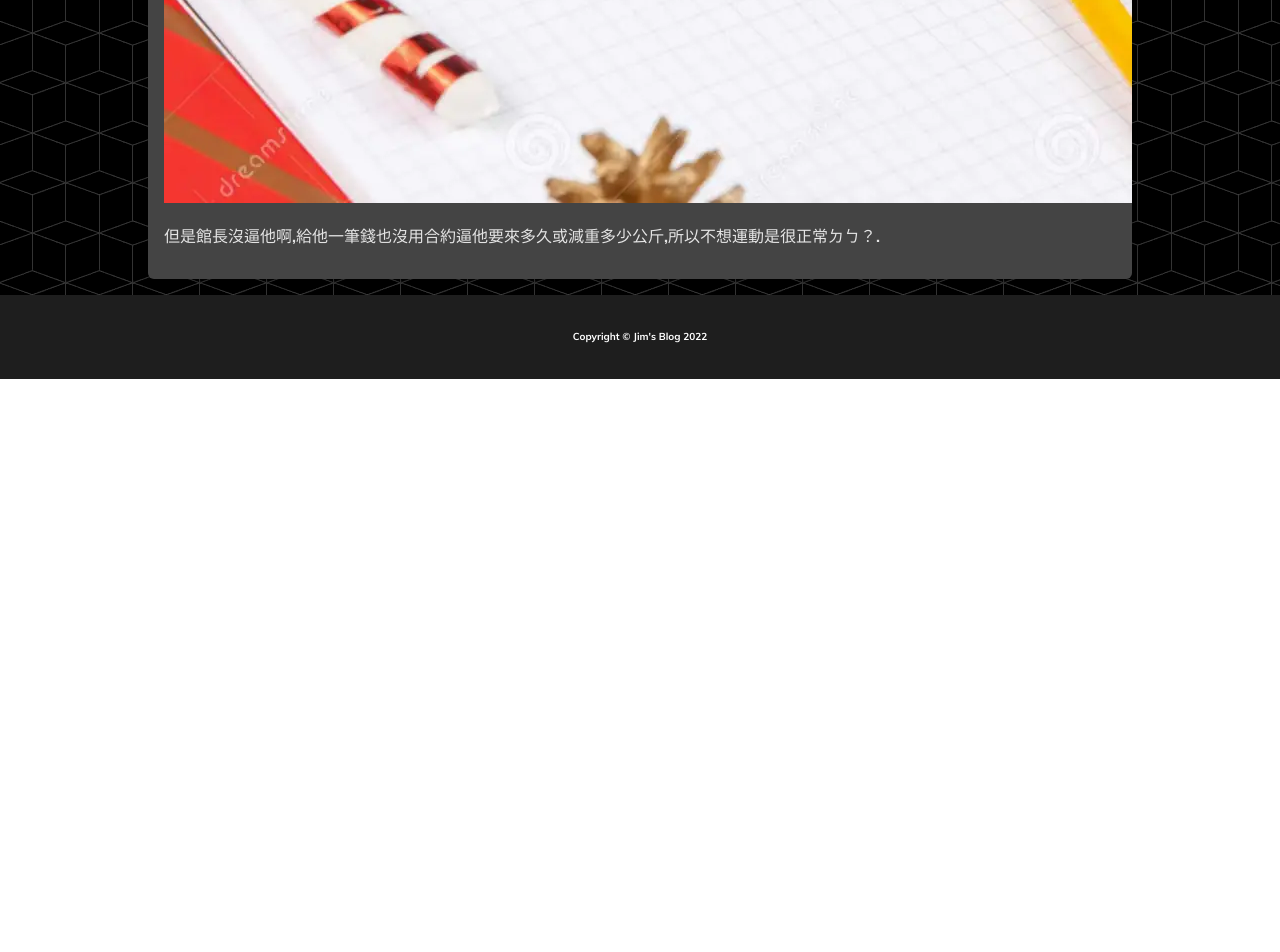
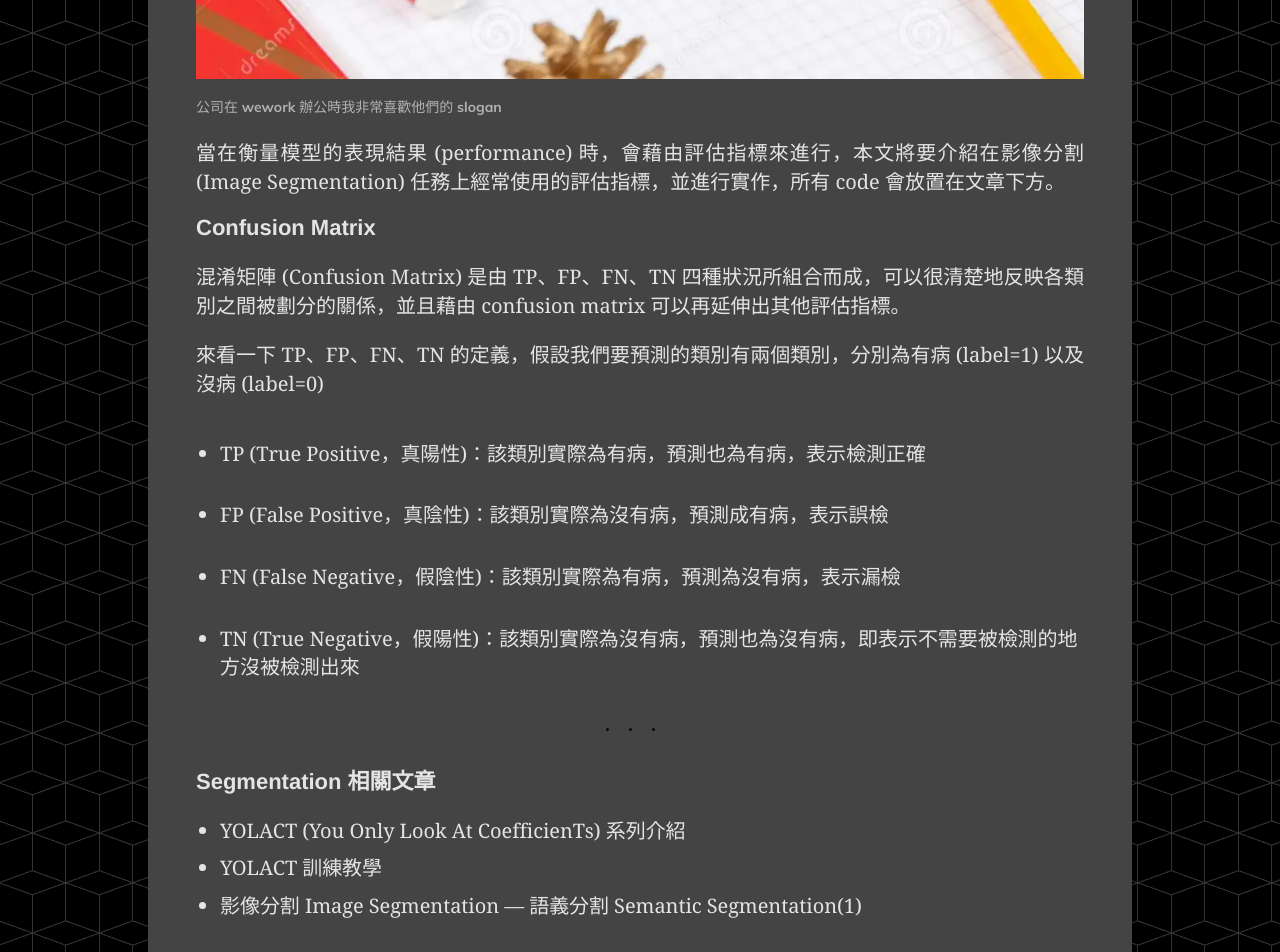
Before and after one commit to jimkk159/Blog, a React (Create React App) app in the folder frontend/: page /blog/1 in a window 1280 px wide. Shown: the part 780-1732 px from the top of the page. Before the commit the page ends 1159 px from the top, so only its background shows below. Built offline with nearby package versions, Linux system fonts and the light colour scheme.

Commit message:
feat:initial PostPage layout

```diff
--- a/frontend/src/Dummy_blogs.js
+++ b/frontend/src/Dummy_blogs.js
@@ -6,10 +6,10 @@
 
 export const Dummy_blogs = [
     {
-      title: "Test title 1",
+      title: "從非本科系到矽谷工程師 — 夢想完成後的學習",
       cover: coverImage1,
       description:
-        "但是館長沒逼他啊,給他一筆錢也沒用合約逼他要來多久或減重多少公斤,所以不想運動是很正常ㄉㄅ？.",
+        "當在衡量模型的表現結果 (performance) 時，會藉由評估指標來進行，本文將要介紹在影像分割 (Image Segmentation) 任務上經常使用的評估指標，並進行實作，所有 code 會放置在文章下方。",
       date: new Date("2022-11-28").toLocaleDateString("en-US", options),
       author: "Amy",
       isPined: true,
--- a/frontend/src/blogs/pages/PostPage.jsx
+++ b/frontend/src/blogs/pages/PostPage.jsx
@@ -17,10 +17,61 @@
 
   return (
     <div className={classes["flex-container"]}>
-      <Card className="page" isDarkMode={isDarkMode}>
-        <h1>{title}</h1>
-        <img src={cover} alt={"Post Cover"} />
-        <p>{description}</p>
+      <Card
+        className={`${classes["page"]} ${classes["post-container"]}`}
+        isDarkMode={isDarkMode}
+      >
+        <h1 className={classes["title"]}>{title}</h1>
+        <hr className={classes["title-hr"]} />
+        <img src={cover} alt={"Post Cover"} className={classes["cover"]} />
+        <p className={classes["img-comment"]}>
+          公司在 wework 辦公時我非常喜歡他們的 slogan
+        </p>
+        <p className={classes["description"]}>{description}</p>
+        <h2 className={classes["section-title"]}>Confusion Matrix</h2>
+        <p className={`${classes["description"]} ${classes["description-1"]}`}>
+          混淆矩陣 (Confusion Matrix) 是由 TP、FP、FN、TN
+          四種狀況所組合而成，可以很清楚地反映各類別之間被劃分的關係，並且藉由
+          confusion matrix 可以再延伸出其他評估指標。
+        </p>
+        <p className={`${classes["description"]} ${classes["description-2"]}`}>
+          來看一下 TP、FP、FN、TN
+          的定義，假設我們要預測的類別有兩個類別，分別為有病 (label=1) 以及沒病
+          (label=0)
+        </p>
+        <ul className={`${classes["list-items"]}`}>
+          <li className={`${classes["list-item"]}`}>
+            TP (True
+            Positive，真陽性)：該類別實際為有病，預測也為有病，表示檢測正確
+          </li>
+          <li className={`${classes["list-item"]}`}>
+            FP (False
+            Positive，真陰性)：該類別實際為沒有病，預測成有病，表示誤檢
+          </li>
+          <li className={`${classes["list-item"]}`}>
+            FN (False
+            Negative，假陰性)：該類別實際為有病，預測為沒有病，表示漏檢
+          </li>
+          <li className={`${classes["list-item"]}`}>
+            TN (True
+            Negative，假陽性)：該類別實際為沒有病，預測也為沒有病，即表示不需要被檢測的地方沒被檢測出來
+          </li>
+        </ul>
+        <div className={classes["seperation"]}>
+          <span className={classes["seperation-dot"]}></span>
+          <span className={classes["seperation-dot"]}></span>
+          <span className={classes["seperation-dot"]}></span>
+        </div>
+        <h1 className={classes["relation-title"]}>Segmentation 相關文章</h1>
+        <ul className={classes["relation-items"]}>
+          <li className={classes["relation-item"]}>
+            YOLACT (You Only Look At CoefficienTs) 系列介紹
+          </li>
+          <li className={classes["relation-item"]}>YOLACT 訓練教學</li>
+          <li className={classes["relation-item"]}>
+            影像分割 Image Segmentation — 語義分割 Semantic Segmentation(1)
+          </li>
+        </ul>
       </Card>
       <Guide isDarkMode={isDarkMode} />
     </div>
--- a/frontend/src/blogs/pages/PostPage.module.css
+++ b/frontend/src/blogs/pages/PostPage.module.css
@@ -1,8 +1,113 @@
 .flex-container {
   display: flex;
+  justify-items: center;
+  text-align: left;
+  margin-bottom: 3rem;
 }
-.test-container{
-  width: 20rem;
-  height: 20rem;
-  background-color: green;
+.post-container {
+  padding: 1.5rem 3rem 5rem;
 }
+.title {
+  margin-top: 0.6em;
+  font-size: 32px;
+  line-height: 32px;
+  text-align: center;
+}
+.title-hr {
+  margin: 0.5rem 0 1rem;
+}
+.cover {
+  width: 100%;
+  max-width: 100%;
+  background-color: rgba(255, 255, 255, 1);
+}
+.img-comment {
+  margin-left: auto;
+  margin-right: auto;
+  font-weight: 400;
+  line-height: 20px;
+  color: rgba(177, 177, 177, 1);
+  font-size: 14px;
+}
+.description {
+  font-size: 20px;
+  font-style: normal;
+  font-family: source-serif-pro, Georgia, Cambria, "Times New Roman", Times,
+    serif;
+  text-align: justify;
+}
+.section-title {
+  font-size: 22px;
+  font-weight: 700;
+  font-family: sohne, "Helvetica Neue", Helvetica, Arial, sans-serif;
+}
+.description {
+  font-size: 20px;
+  font-family: source-serif-pro, Georgia, Cambria, "Times New Roman", Times,
+    serif;
+}
+.list-items {
+  padding-left: 1.5rem;
+}
+.list-item {
+  font-size: 20px;
+  font-weight: 400;
+  font-family: source-serif-pro, Georgia, Cambria, "Times New Roman", Times,
+    serif;
+  margin-top: 2.14em;
+  margin-bottom: -0.46em;
+  padding-left: 0px;
+  letter-spacing: -0.003em;
+  line-height: 28px;
+}
+.seperation {
+  display: flex;
+  font-weight: 400;
+  margin-top: 32px;
+  margin-bottom: 14px;
+  padding-top: 24px;
+  padding-bottom: 10px;
+  justify-content: center;
+  color: rgba(0, 0, 0, 0.8);
+}
+.seperation-dot {
+  width: 3px;
+  height: 3px;
+  margin-right: 20px;
+  border-radius: 50%;
+  display: inline-block;
+  font-weight: 400;
+  font-family: medium-content-sans-serif-font, -apple-system, BlinkMacSystemFont,
+    "Segoe UI", Roboto, Oxygen, Ubuntu, Cantarell, "Open Sans", "Helvetica Neue",
+    sans-serif;
+  color: rgba(0, 0, 0, 0.8);
+  background-color: rgba(8, 8, 8, 1);
+}
+
+.relation-title {
+  font-size: 22px;
+  font-weight: 600;
+  font-family: sohne, "Helvetica Neue", Helvetica, Arial, sans-serif;
+  margin: 0;
+  margin-block-start: 1em;
+  margin-block-end: 1em;
+  margin-inline-start: 0px;
+  margin-inline-end: 0px;
+}
+.relation-items {
+  margin: 0;
+  padding-left: 1.5rem;
+}
+.relation-item {
+  margin-top: 0.94em;
+  margin-bottom: -0.46em;
+  padding-left: 0px;
+  line-height: 28px;
+  list-style-type: disc;
+  letter-spacing: -0.003em;
+  line-height: 28px;
+  font-family: source-serif-pro, Georgia, Cambria, "Times New Roman", Times,
+    serif;
+  font-weight: 400;
+  font-size: 20px;
+}
```
